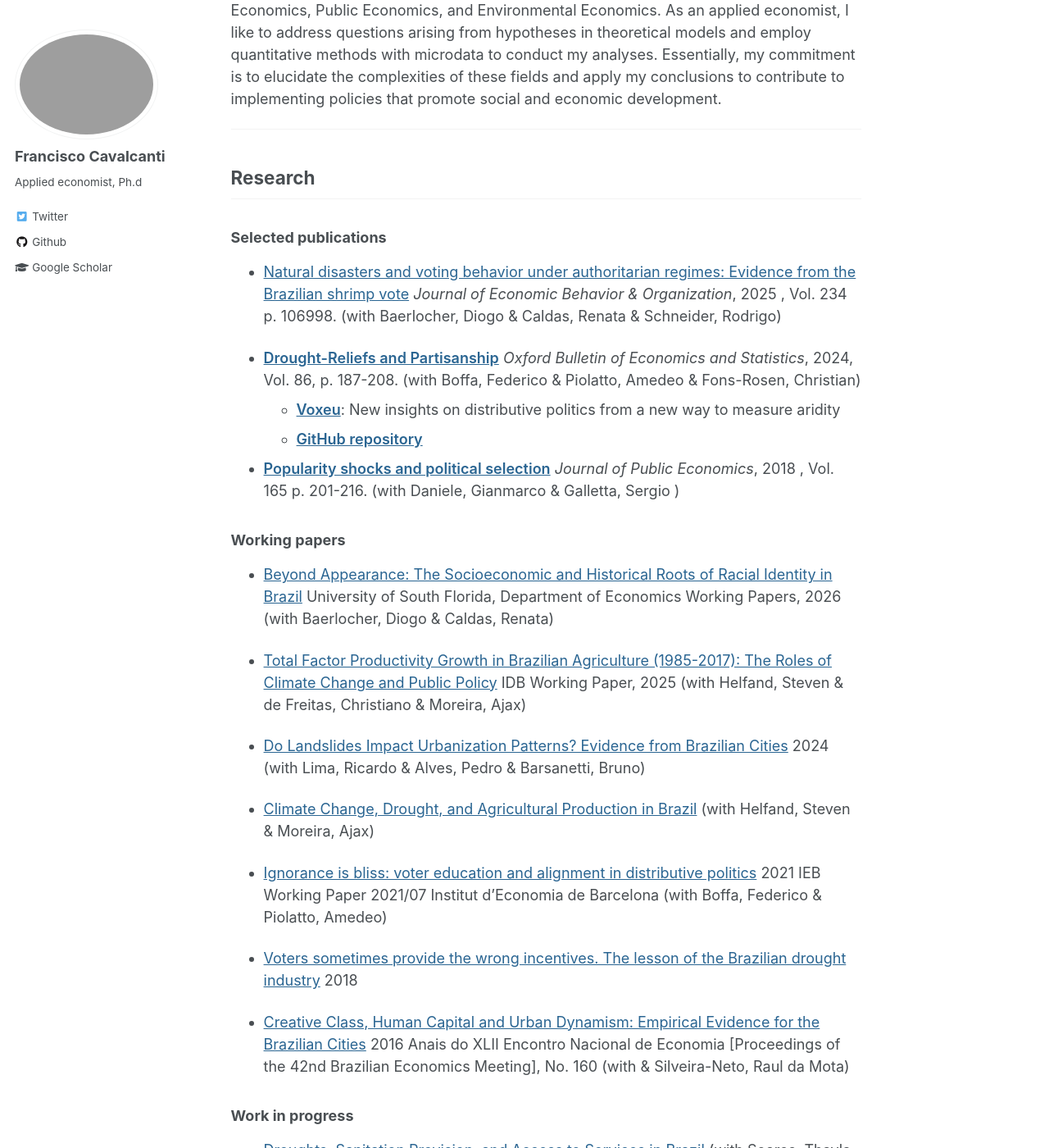
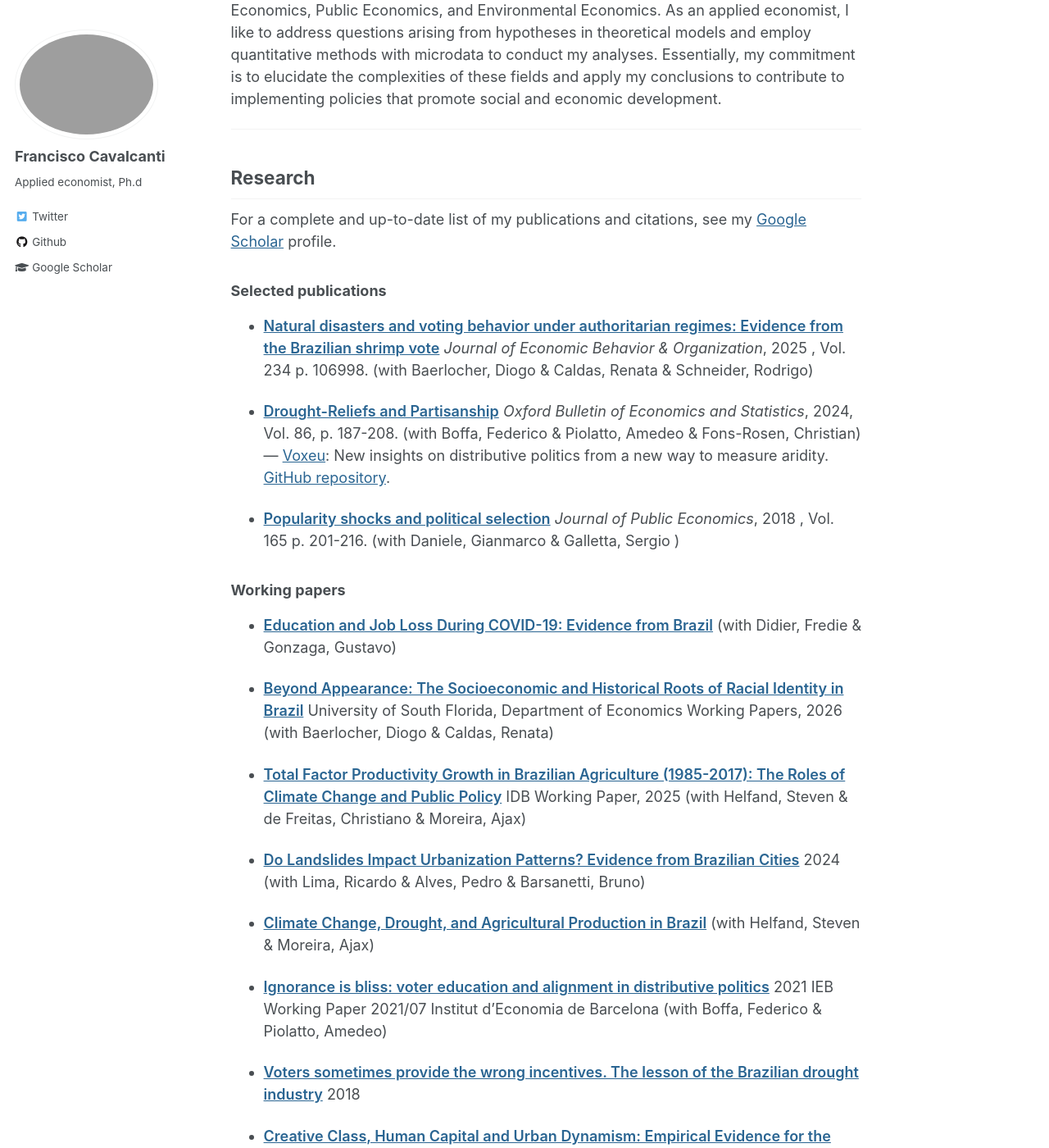
Before and after one commit to FranciscoCavalcanti/FranciscoCavalcanti.github.io, a Jekyll site: the page built from _pages/about.md, in a window 1280 px wide and 1400 px high, scrolled down 813 px. Shown: the whole window at 82% size. Built offline with Jekyll 4.4.1, drawn with Linux system fonts in a browser that asks for light colours; some of the changed text lies outside the part shown.

Commit message:
Update about me

```diff
--- a/_pages/about.md
+++ b/_pages/about.md
@@ -24,17 +24,19 @@ My academic interests are intersections between Political Economy, Development E
 
 ## Research
 
+For a complete and up-to-date list of my publications and citations, see my <a href='https://scholar.google.com/citations?hl=pt-BR&user=nfOjdjYAAAAJ'>Google Scholar</a> profile.
+
 ### Selected publications
 
   * <a href='https://www.sciencedirect.com/science/article/pii/S0167268125001180'>Natural disasters and voting behavior under authoritarian regimes: Evidence from the Brazilian shrimp vote</a> <b>Journal of Economic Behavior & Organization</b>, 2025 , Vol. 234 p. 106998. (with Baerlocher, Diogo & Caldas, Renata & Schneider, Rodrigo)
 
-  * <a href='https://onlinelibrary.wiley.com/doi/full/10.1111/obes.12560'>Drought-Reliefs and Partisanship</a>  <b>Oxford Bulletin of Economics and Statistics</b>, 2024, Vol. 86, p. 187-208. (with Boffa, Federico & Piolatto, Amedeo & Fons-Rosen, Christian)
-    * <a href='https://voxeu.org/article/insights-distributive-politics-new-way-measure-aridity'>Voxeu</a>:  New insights on distributive politics from a new way to measure aridity
-    * <a href='https://github.com/FranciscoCavalcanti/Drought-reliefs-and-Partisanship'>GitHub repository</a>
+  * <a href='https://onlinelibrary.wiley.com/doi/full/10.1111/obes.12560'>Drought-Reliefs and Partisanship</a>  <b>Oxford Bulletin of Economics and Statistics</b>, 2024, Vol. 86, p. 187-208. (with Boffa, Federico & Piolatto, Amedeo & Fons-Rosen, Christian) — <a href='https://voxeu.org/article/insights-distributive-politics-new-way-measure-aridity'>Voxeu</a>: New insights on distributive politics from a new way to measure aridity. <a href='https://github.com/FranciscoCavalcanti/Drought-reliefs-and-Partisanship'>GitHub repository</a>.
 
   * <a href='http://www.sciencedirect.com/science/article/pii/S0047272718301361'>Popularity shocks and political selection</a> <b>Journal of Public Economics</b>, 2018 , Vol. 165 p. 201-216. (with Daniele, Gianmarco & Galletta, Sergio )
 
 ### Working papers
+
+  * <a href='https://www.researchgate.net/profile/Francisco-Cavalcanti-6/publication/406502168_Education_and_Job_Loss_During_COVID-19_Evidence_from_Brazil/links/6a29d64a68552924bb0049a2/Education-and-Job-Loss-During-COVID-19-Evidence-from-Brazil.pdf'>Education and Job Loss During COVID-19: Evidence from Brazil</a> (with Didier, Fredie & Gonzaga, Gustavo)
 
   * <a href='https://ideas.repec.org/p/usf/wpaper/2026-01.html'>Beyond Appearance: The Socioeconomic and Historical Roots of Racial Identity in Brazil</a> University of South Florida, Department of Economics Working Papers, 2026 (with Baerlocher, Diogo & Caldas, Renata)
 
--- a/assets/css/main.scss
+++ b/assets/css/main.scss
@@ -44,8 +44,10 @@
    Site customizations
    ========================================================================== */
 
-/* Publication lists: emphasize paper titles, set journal names as secondary */
-.page__content li > a:first-child {
+/* Publication lists: emphasize paper titles, set journal names as secondary.
+   The `> p >` variant covers items kramdown wraps in <p> (loose lists). */
+.page__content li > a:first-child,
+.page__content li > p:first-child > a:first-child {
   font-weight: 600;
 }
 
```
Also changed, not shown: other parts of _pages/about.md (+2 -2 lines).
